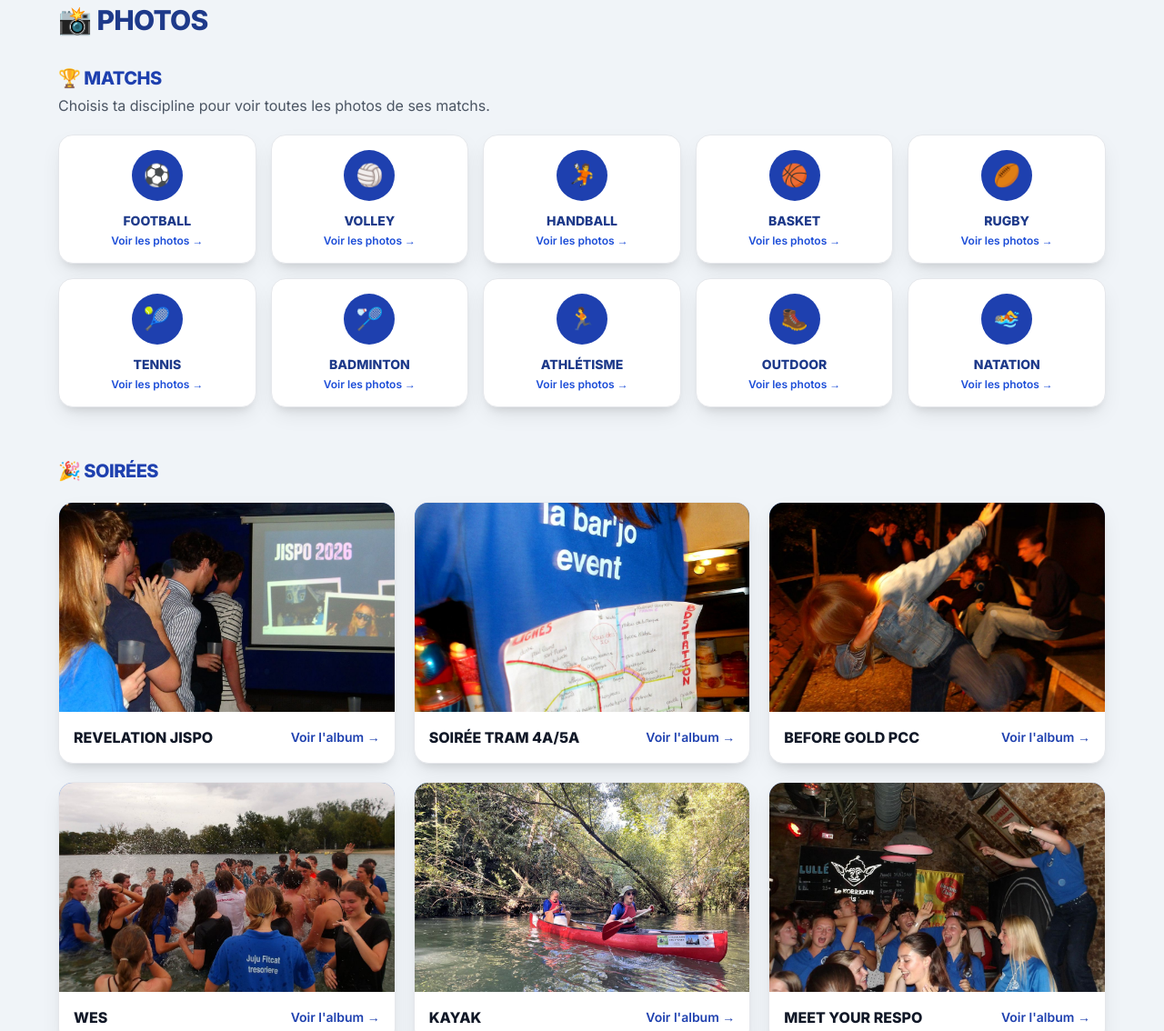
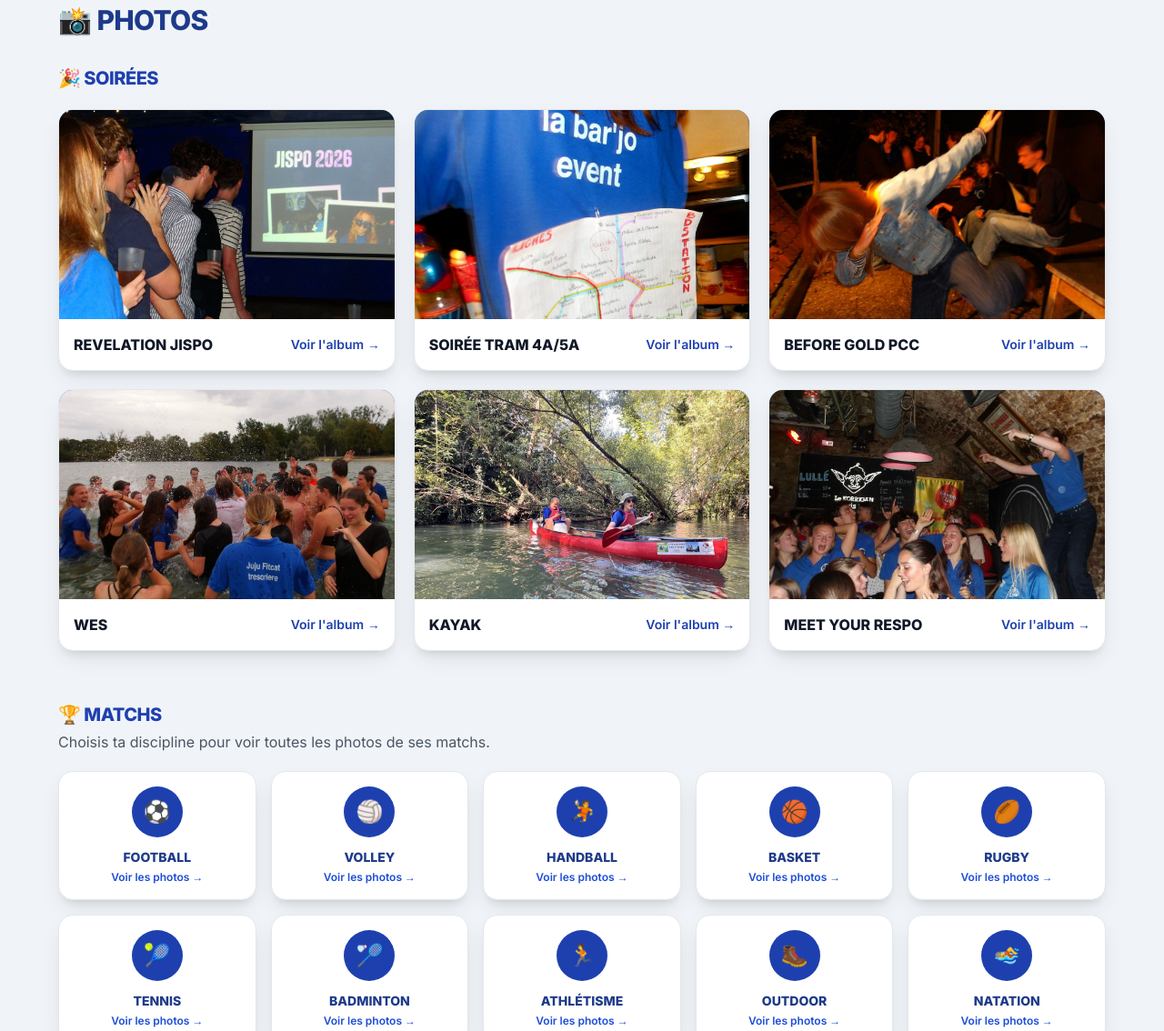
Before and after one commit to bds-scpo-strasbourg/bds-scpo-strasbourg.github.io, a plain HTML site: page index.html in a window 1280 px wide. Shown: the part 2080-3214 px from the top of the page at 91% size. Drawn offline with nearby package versions, Linux system fonts and the light colour scheme.

Commit message:
Photos : les soirées avant les matchs
Co-Authored-By: Claude Opus 5.5 <noreply@anthropic.com>
Claude-Session: https://claude.ai/code/session_01N1SFPn2TmqrF6XmC1cfBFs

```diff
--- a/index.html
+++ b/index.html
@@ -105,14 +105,14 @@
         <section id="photos" class="scroll-mt-6 w-full max-w-6xl mt-16">
             <h2 class="text-3xl font-extrabold text-blue-900 uppercase tracking-tight mb-8">📸 Photos</h2>
 
+            <!-- Soirées -->
+            <h3 class="text-xl font-extrabold text-blue-800 uppercase tracking-tight mb-5">🎉 Soirées</h3>
+            <div id="albums" class="grid gap-5 sm:grid-cols-2 lg:grid-cols-3 mb-14"></div>
+
             <!-- Matchs : un dossier par discipline -->
             <h3 class="text-xl font-extrabold text-blue-800 uppercase tracking-tight mb-1">🏆 Matchs</h3>
             <p class="text-gray-600 mb-5">Choisis ta discipline pour voir toutes les photos de ses matchs.</p>
-            <div id="sportsPhotos" class="grid gap-4 grid-cols-2 sm:grid-cols-3 lg:grid-cols-5 mb-14"></div>
-
-            <!-- Soirées -->
-            <h3 class="text-xl font-extrabold text-blue-800 uppercase tracking-tight mb-5">🎉 Soirées</h3>
-            <div id="albums" class="grid gap-5 sm:grid-cols-2 lg:grid-cols-3"></div>
+            <div id="sportsPhotos" class="grid gap-4 grid-cols-2 sm:grid-cols-3 lg:grid-cols-5"></div>
         </section>
 
         <!-- ===================== CONTACTS ===================== -->
```
